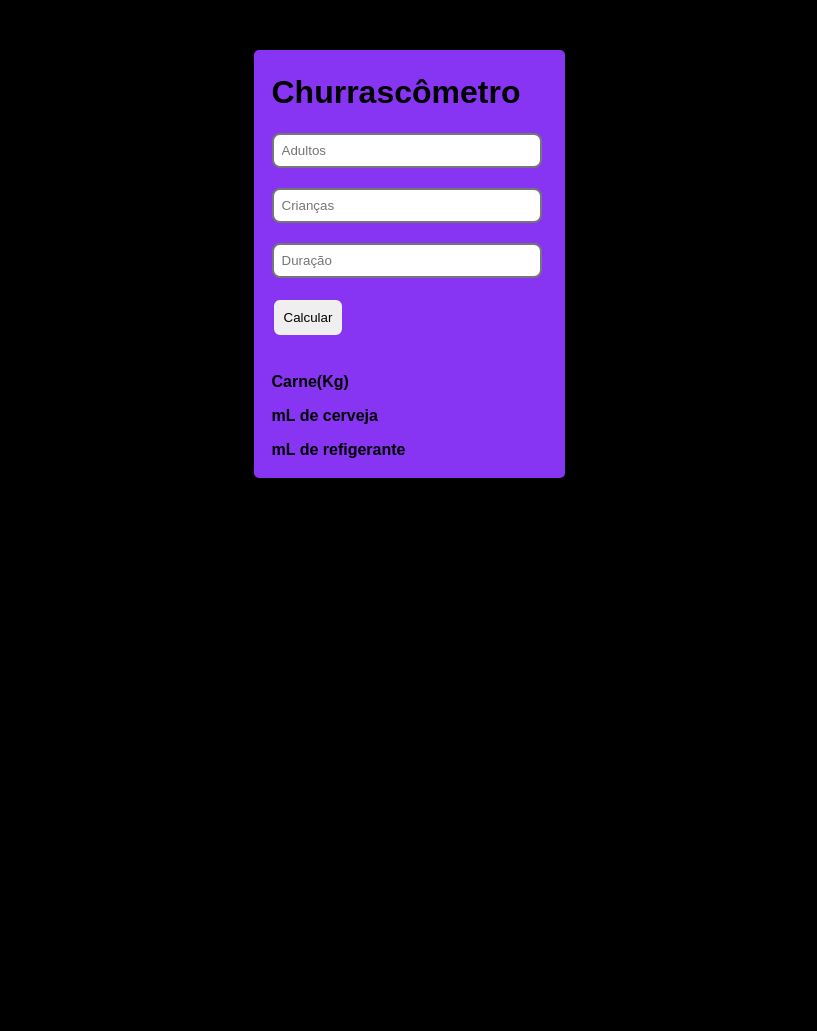
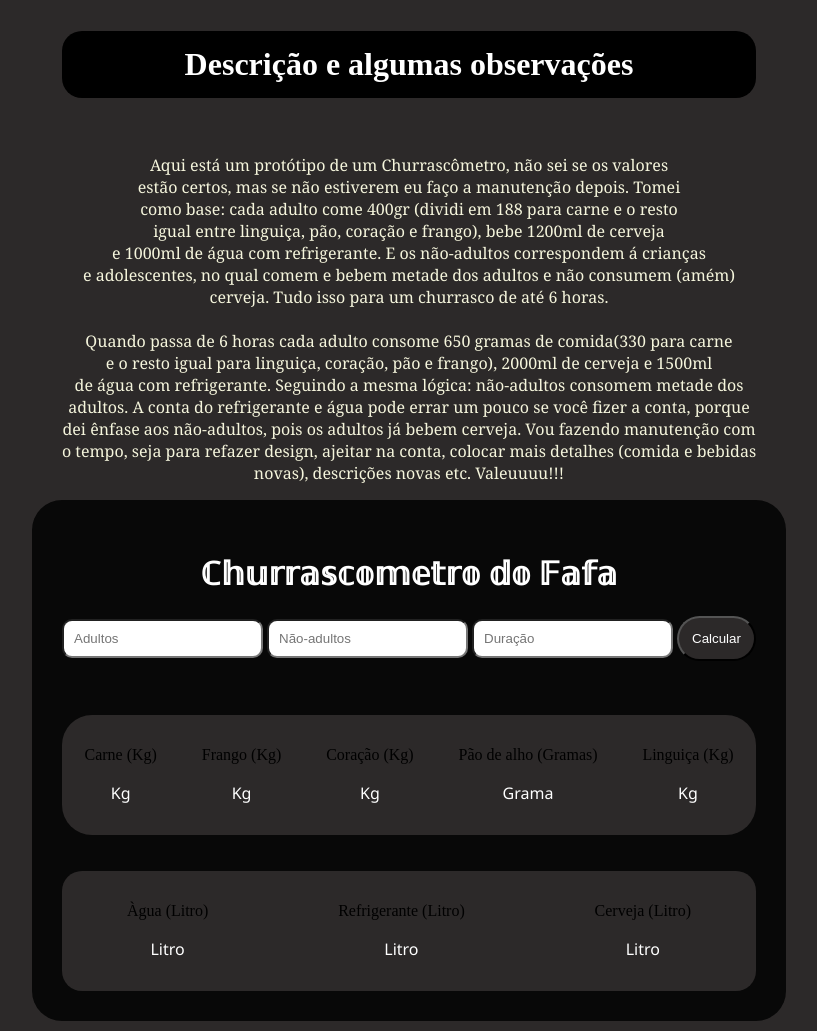
Before and after one commit to napolifabrizio/Churrascometro, a plain HTML site: page index.html in a window 1280 px wide. Shown: the whole page, without its empty margins (231-1048 px from the left). Before the commit the page ends 800 px from the top, so only its background shows below. Drawn offline with Linux system fonts and the light colour scheme.

Commit message:
prototipo

```diff
--- a/index.html
+++ b/index.html
@@ -1,30 +1,83 @@
 <!DOCTYPE html>
 <html lang="pt-br">
+
 <head>
     <meta charset="UTF-8">
     <link href="style.css" rel="stylesheet">
     <meta name="viewport" content="width=device-width, initial-scale=1.0">
-    <title>Teste</title>
-
-    <script>
-
-    </script>
+    <title>Churrascômetro</title>
 
 </head>
+
 <body>
+    <!--
+        carne, frango, linguiça, coração e pão de alho. Agua, refrigerante e cerveja
+     -->
+    <div id="full">
+
+        <div>
+            <h1 id="h1desc">Descrição e algumas observações</h1>
+            <br>
+            <p id="desc">Aqui está um protótipo de um Churrascômetro, não sei se os valores<br>
+               estão certos, mas se não estiverem eu faço a manutenção depois. Tomei<br>
+               como base: cada adulto come 400gr (dividi em 188 para carne e o resto<br>
+               igual entre linguiça, pão, coração e frango), bebe 1200ml de cerveja <br>
+               e 1000ml de água com refrigerante. E os não-adultos correspondem á crianças<br>
+               e adolescentes, no qual comem e bebem metade dos adultos e não consumem (amém)<br>
+               cerveja. Tudo isso para um churrasco de até 6 horas.<br><br>
+
+               Quando passa de 6 horas cada adulto consome 650 gramas de comida(330 para carne<br>
+               e o resto igual para linguiça, coração, pão e frango), 2000ml de cerveja e 1500ml<br>
+               de água com refrigerante. Seguindo a mesma lógica: não-adultos consomem metade dos <br>
+               adultos. A conta do refrigerante e água pode errar um pouco se você fizer a conta, porque<br>
+               dei ênfase aos não-adultos, pois os adultos já bebem cerveja. Vou fazendo manutenção com <br>
+               o tempo, seja para refazer design, ajeitar na conta, colocar mais detalhes (comida e bebidas<br>
+               novas), descrições novas etc. Valeuuuu!!!
+            </p>
+        </div>
+
+        <div id="Chu">
+
+            <h1 id="h1Chu">ℂ𝕙𝕦𝕣𝕣𝕒𝕤𝕔𝕠𝕞𝕖𝕥𝕣𝕠 𝕕𝕠 𝔽𝕒𝕗𝕒</h1>
+            <div id="inputs">
+                <input type="number" placeholder="Adultos" id="adultos">
+                <input type="number" placeholder="Não-adultos" id="naoAdultos">
+                <input type="number" placeholder="Duração" id="duracao">
+                <button id="calcular">Calcular</button>
+            </div>
+            <br><br><br>
+
+            <div id="recursos">
+
+                <div id="centerComida">
+
+                    <div id="comidas">
+                        <p>Carne (Kg)<br><br><span class="rec" id="carne">Kg</span></p>
+                        <p>Frango (Kg)<br><br><span class="rec" id="frango">Kg</span></p>
+                        <p>Coração (Kg)<br><br><span class="rec" id="coracao">Kg</span></p>
+                        <p>Pão de alho (Gramas)<br><br><span class="rec" id="pao">Grama</span></p>
+                        <p>Linguiça (Kg)<br><br><span class="rec" id="linguica">Kg</span></p>
+                    </div>
+                </div>
+
+                <br><br>
+
+                <div id="centerBebidas">
+                    <div id="bebidas">
+                        <p>Àgua (Litro)<br><br><span class="rec" id="h20">Litro</span></p>
+                        <p>Refrigerante (Litro)<br><br><span class="rec" id="refri">Litro</span></p>
+                        <p>Cerveja (Litro)<br><br><span class="rec" id="cerva">Litro</span></p>
+                    </div>
+                </div>
+
+            </div>
+
+
+        </div>
+    </div>
+
+
     <script src="script.js"></script>
-    <main>
-        <h1>Churrascômetro</h1>
+</body>
 
-        <input class="mb num" type="number" placeholder="Adultos"><br>
-        <input class="mb num" type="number" placeholder="Crianças"><br>
-        <input class="mb num" type="number" placeholder="Duração"><br>
-        <input class="mb" type="submit" onclick="ch()" value="Calcular" id="sub">
-
-        <p id="carne"><strong>Carne(Kg)</strong></p>
-        <p id="cerveja"><strong>mL de cerveja</strong></p>
-        <p id="refri"><strong>mL de refigerante</strong></p>
-    </main>
-
-</body>
 </html>
--- a/script.js
+++ b/script.js
@@ -1,27 +1,55 @@
+// carnes - 400 gr por pessoa / +6 horas 650 gr
+// cerveja - 1200 ml por pessoa / +6 horas 2000 ml
+// refrigerante e agua - 1000 ml por pessoa / +6 horas 1500 ml
+
+// não-adultos valem por 0,5
 
 
-function ch(){
+//comidas
+let carne = document.getElementById('carne')
+let frango = document.getElementById('frango')
+let coracao = document.getElementById('coracao')
+let pao = document.getElementById('pao')
+let linguica = document.getElementById('linguica')
 
-    let adultos = document.getElementsByTagName('input')[0]
-    let crianças = document.getElementsByTagName('input')[1]
-    let duração = document.getElementsByTagName('input')[2]
+//bebidas
+let agua = document.getElementById('h20')
+let refri = document.getElementById('refri')
+let cerva = document.getElementById('cerva')
 
-    let carne = document.getElementsByTagName('p')[0]
-    let cerveja = document.getElementsByTagName('p')[1]
-    let refri = document.getElementsByTagName('p')[2]
+//inputs
+let adultos = document.getElementById('adultos')
+let NAOadultos = document.getElementById('naoAdultos')
+let duracao = document.getElementById('duracao')
 
-    if(duração.value > 6){
-        carne.innerText = parseInt(Math.ceil(adultos.value / 1.5)) + parseInt(Math.ceil(crianças.value / 3)) + ' Kg de carne'
-        cerveja.innerText = adultos.value * 5 + ' Latas de cerveja'
+//button
+let calc = document.getElementById('calcular')
 
-        refri.innerText = parseInt(Math.ceil(parseInt(crianças.value) * (750/2000))) +parseInt(Math.ceil(adultos.value * (250/2000))) + ' Garrafas de refrigerante e água 2L'
+calc.addEventListener('click', churras)
+
+function churras(){
+    if(duracao.value<=6){
+        carne.innerHTML = (parseInt(adultos.value * 188) + parseInt((NAOadultos.value*94)))/1000
+        frango.innerHTML = (parseInt((adultos.value * 53)) + parseInt((NAOadultos.value*27)))/1000
+        coracao.innerHTML = (parseInt((adultos.value * 53)) + parseInt((NAOadultos.value*27)))/1000
+        pao.innerHTML = parseInt((adultos.value * 53)) + parseInt((NAOadultos.value*27))
+        linguica.innerHTML = (parseInt((adultos.value * 53)) + parseInt((NAOadultos.value*27)))/1000
+
+        cerva.innerHTML = (adultos.value * 1200)/1000
+        refri.innerHTML = (parseInt(adultos.value * 334) + parseInt(NAOadultos.value * 166))/1000
+        agua.innerHTML = (parseInt(adultos.value * 334) + parseInt(NAOadultos.value * 166))/1000
 
     }else{
-        carne.innerText = parseInt(Math.ceil(adultos.value / 2.5)) + parseInt(Math.ceil(crianças.value / 4)) + ' Kg de carne'
-        cerveja.innerText = adultos.value * 3 + ' Latas de cerveja'
-
-        refri.innerText = parseInt(Math.ceil(crianças.value * (500/2000))) + parseInt(Math.ceil(adultos.value * (125/2000))) + ' Garrafas de refrigerante e água 2L'
-    }
 
 
+        carne.innerHTML = (parseInt(adultos.value * 330) + parseInt((NAOadultos.value*165)))/1000
+        frango.innerHTML = (parseInt((adultos.value * 80)) + parseInt((NAOadultos.value*40)))/1000
+        coracao.innerHTML = (parseInt((adultos.value * 80)) + parseInt((NAOadultos.value*40)))/1000
+        pao.innerHTML = parseInt((adultos.value * 80)) + parseInt((NAOadultos.value*40))
+        linguica.innerHTML = (parseInt((adultos.value * 80)) + parseInt((NAOadultos.value*40)))/1000
+
+        cerva.innerHTML = (adultos.value * 2000)/1000
+        refri.innerHTML = (parseInt(adultos.value * 500) + parseInt(NAOadultos.value * 250))/1000
+        agua.innerHTML = (parseInt(adultos.value * 500) + parseInt(NAOadultos.value * 250))/1000
+    }
 }
--- a/style.css
+++ b/style.css
@@ -1,40 +1,105 @@
-main{
-    width: 290px;
-    height: 370;
-    background-color: rgb(135, 52, 243);
-    border-style: solid;
-    border-radius: 5px;
-    border-color: rgb(135, 52, 243);
-    margin: auto;
-    margin-top: 50px;
-    padding-left: 15px;
+body {
+    background-color: black;
+    margin: 0;
+    padding: 0;
+
 }
 
-.mb{
-    margin-bottom: 20px;
+#full {
+    display: flex;
+    justify-content: space-around;
+    flex-wrap: wrap;
+    background-color: rgb(44, 41, 41);
+    padding: 10px;
 }
 
-.num{
-    width:250px ;
-    padding: 8px;
-    border-style: solid;
-    border-radius: 8px;
+#Chu {
+    padding: 30px;
+    background-color: rgb(8, 8, 8);
+    border-radius: 30px;
 }
 
-body{
-    background-color: black;
-    font-family: Arial, Helvetica, sans-serif;
+#h1Chu {
+    text-align: center;
+    color: white;
 }
 
-#sub{
-    padding: 10px;
-    border-style: solid;
-    border-radius: 8px;
-    border-color: rgb(135, 52, 243);
+#recursos {
+    width: 100%;
 }
 
-#sub:hover{
-    background-color: rgb(155, 110, 214);
+#recursos p {
+    display: inline-block;
+    color: black;
+    padding: 15px;
+    text-align: center;
+
+
+
+}
+
+#centerComida {
+    display: flex;
+    justify-content: center;
+    width: 100%;
+}
+
+#centerBebidas {
+    display: flex;
+    justify-content: center;
+}
+
+input {
+    border-radius: 10px;
+    padding: 10px;
+
+}
+
+button {
+    padding: 13px;
+    border-radius: 25px;
+    background-color: rgb(44, 41, 41);
     color: white;
-    border-color: rgb(155, 110, 214);
 }
+
+button:hover {
+    cursor: pointer;
+    background-color: aliceblue;
+    color: black;
+}
+
+#comidas {
+    display: flex;
+    justify-content: space-around;
+    width: 100%;
+    background-color: rgb(44, 41, 41);
+    border-radius: 30px;
+}
+
+#bebidas {
+    display: flex;
+    justify-content: space-around;
+    width: 100%;
+    background-color: rgb(44, 41, 41);
+    border-radius: 20px;
+}
+
+.rec {
+    color: rgb(255, 255, 255);
+    font-family: 'Segoe UI', Tahoma, Geneva, Verdana, sans-serif;
+}
+
+#h1desc{
+    color: white;
+    font-family:'Times New Roman', 'Lucida Grande', 'Lucida Sans', Arial, sans-serif;
+    background-color: black;
+    border-radius: 20px;
+    padding: 15px;
+    text-align: center;
+}
+
+#desc{
+    color: beige;
+    font-family:Cambria, Cochin, Georgia, Times, 'Times New Roman', serif;
+    text-align: center;
+}
```
